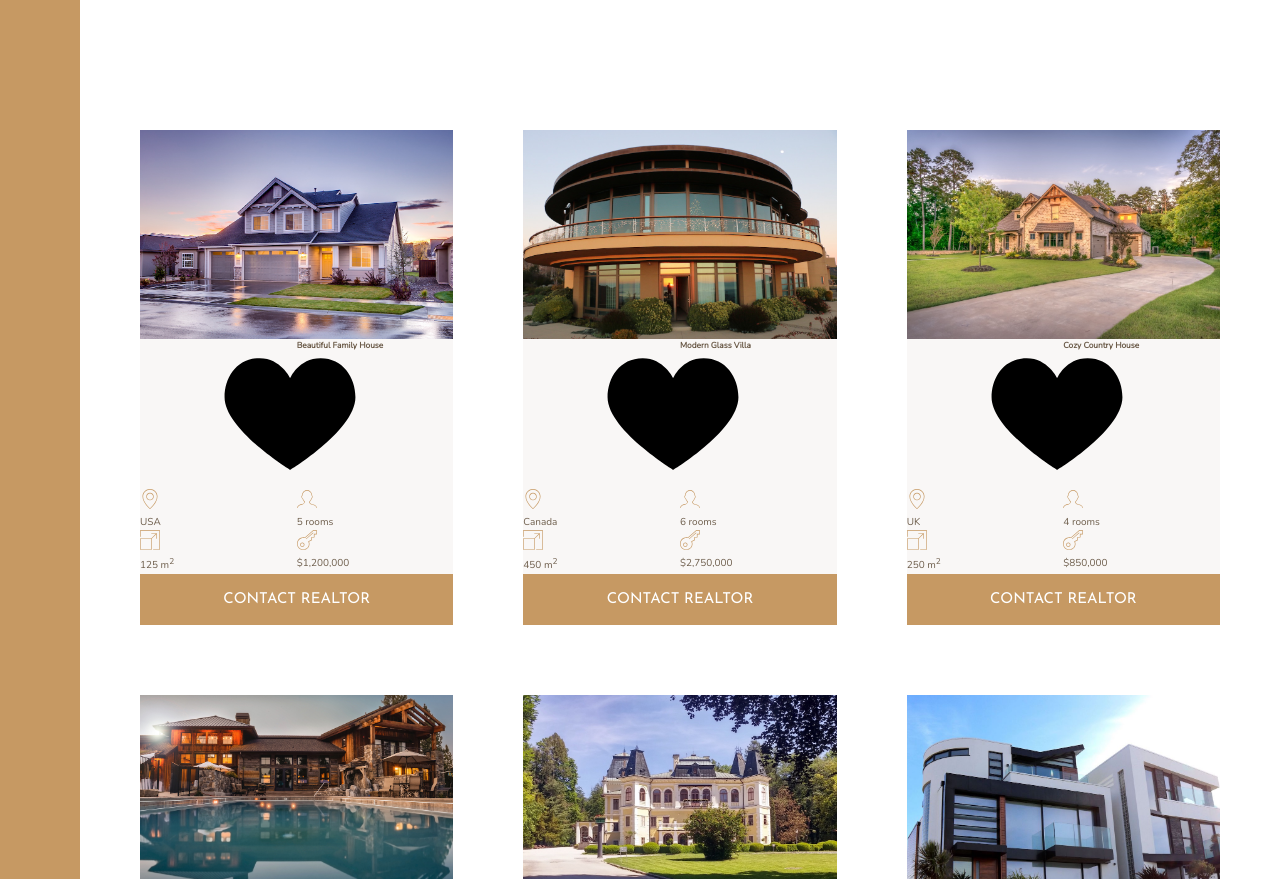
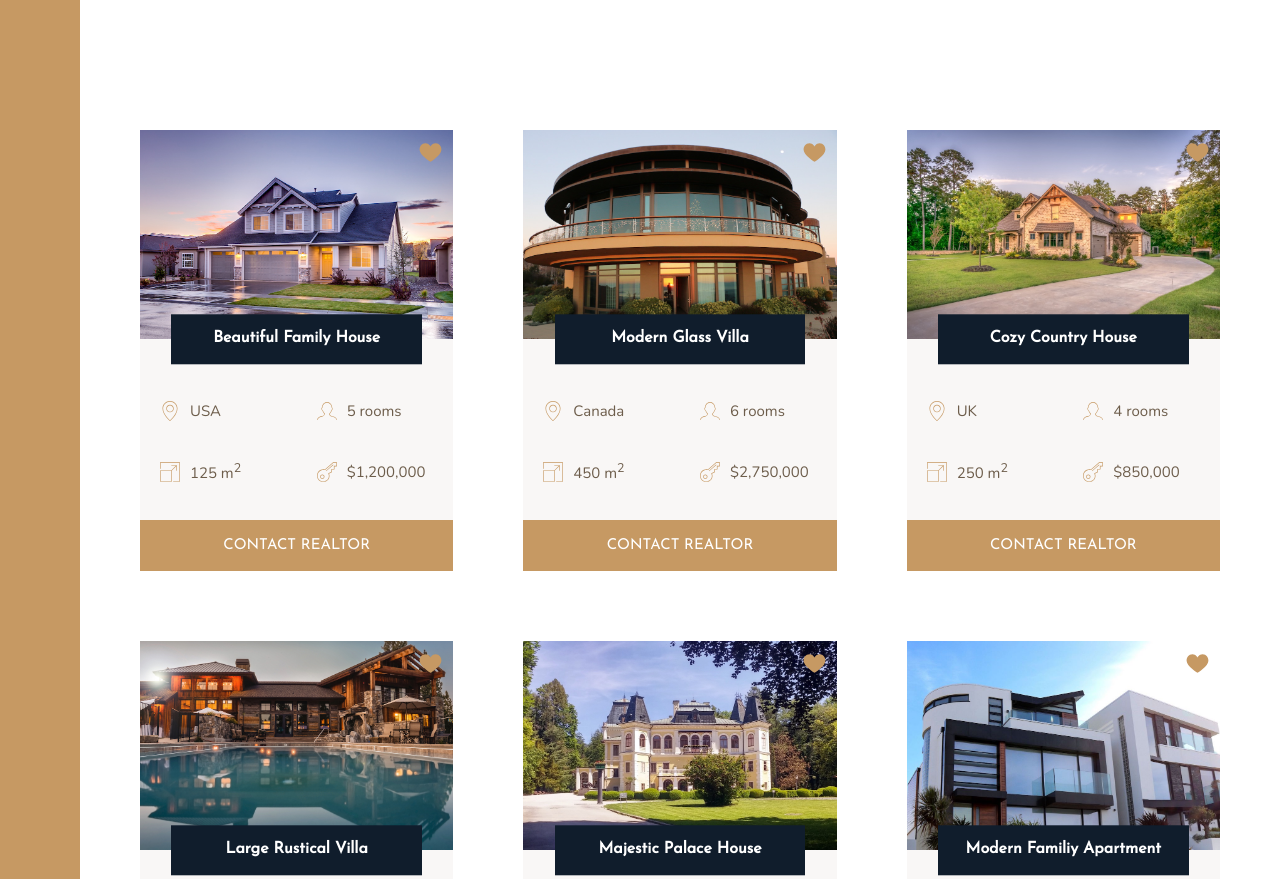
Before and after one commit to pavodev/nexter, a website: page index.html in a window 1280 px wide. Shown: the part 1840-2719 px from the top of the page. Drawn offline with nearby package versions, Linux system fonts and the light colour scheme.

Commit message:
completed homes section

```diff
--- a/index.html
+++ b/index.html
@@ -131,7 +131,7 @@
         <section class="homes">
             <div class="home">
                 <img src="img/house-1.jpeg" alt="House 1" class="home__img" />
-                <svg>
+                <svg class="home__like">
                     <use xlink:href="img/sprite.svg#icon-heart-full"></use>
                 </svg>
                 <h5 class="home__name">Beautiful Family House</h5>
--- a/sass/_homes.scss
+++ b/sass/_homes.scss
@@ -14,35 +14,68 @@
 
     display: grid;
     grid-template-columns: repeat(2, 1fr);
+    grid-row-gap: 3.5rem;
 
     &__img {
         width: 100%;
+        grid-row: 1 / 2;
         grid-column: 1 / -1;
+        z-index: 1;
     }
 
     &__like {
+        grid-row: 1 / 2;
+        grid-column: 2 / 3;
+        justify-self: end;
+
+        fill: $color-primary;
+        height: 2.5rem;
+        width: 2.5rem;
+        margin: 1rem;
+        z-index: 2;
     }
 
-    &__name  {
+    &__name {
+        grid-row: 1 / 2;
         grid-column: 1 / -1;
+        font-family: $font-display;
+        font-size: 1.6rem;
+        text-align: center;
+        width: 80%;
+        justify-self: center;
+        align-self: end;
+        padding: 1.25rem;
+        color: white;
+        background-color: $color-secondary;
+        z-index: 3;
+
+        transform: translateY(50%);
+    }
+
+    &__location,
+    &__rooms{
+        margin-top: 2.5rem;
     }
 
     &__location,
     &__rooms,
     &__area,
     &__price {
+        font-size: 1.5rem;
+        margin-left: 2rem;
+
+        display: flex;
+        align-items: center;
+
         svg {
             fill: $color-primary;
             height: 2rem;
             width: 2rem;
-        }
-
-        p{
-
+            margin-right: 1rem;
         }
     }
 
-    &__btn{
+    &__btn {
         grid-column: 1 / -1;
     }
 }
```
Also changed, not shown: css/style.css.
